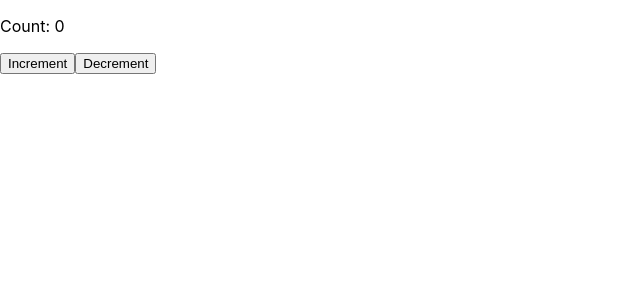
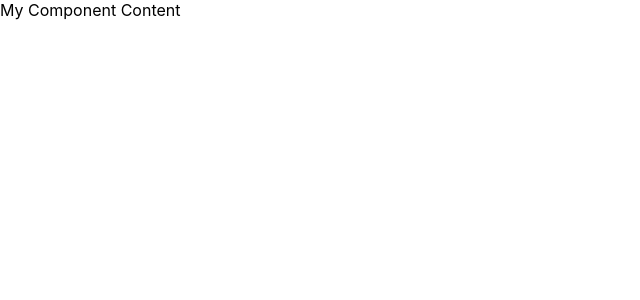
Before and after one commit to adi501/react-funtional-components-exp, a React (Create React App) app: page / in a window 1280 px wide. Shown: the top 300 px of the page, without its empty margins (0-640 px from the left). Built offline with nearby package versions, Linux system fonts and the light colour scheme.

Commit message:
HOC example

```diff
--- a/src/App.js
+++ b/src/App.js
@@ -22,12 +22,14 @@ import './App.css';
 //import UseRef_Exp from './Components/Hooks_Exp/UseRef_Exp';
 //import UseLayoutEffectEXP from './Components/Hooks_Exp/UseLayoutEffectEXP';
 //import UseLayoutEffect_EXP2_use from './Components/Hooks_Exp/UseLayoutEffect_EXP2_use';
-import UseCustomHookUse from './Components/Hooks_Exp/UseCustomHooks_EXP/UseCustomHookUse';
+//import UseCustomHookUse from './Components/Hooks_Exp/UseCustomHooks_EXP/UseCustomHookUse';
+import HocUse from './Components/HOC/HocUse';
+
 
 function App() {
   return (
     <div >
-        <UseCustomHookUse/>
+        <HocUse/>
     </div>
   );
 }
--- /dev/null
+++ b/src/Components/HOC/HocLogger.js
@@ -0,0 +1,12 @@
+import React from "react";
+
+// HocLogger.js: High Order Component
+const HocLogger = (HocUse) => {
+
+  return function WithLogger(props) {
+    console.log("I am from logger");
+    return <HocUse />;
+  };
+
+};
+export default HocLogger;
--- /dev/null
+++ b/src/Components/HOC/HocUse.js
@@ -0,0 +1,9 @@
+import React from "react";
+import Hoc from "./HocLogger";
+
+// HocUse.js: Normal Component will HOC
+const HocUse = () => {
+  return <div>My Component Content</div>;
+};
+
+export default Hoc(HocUse);
```
